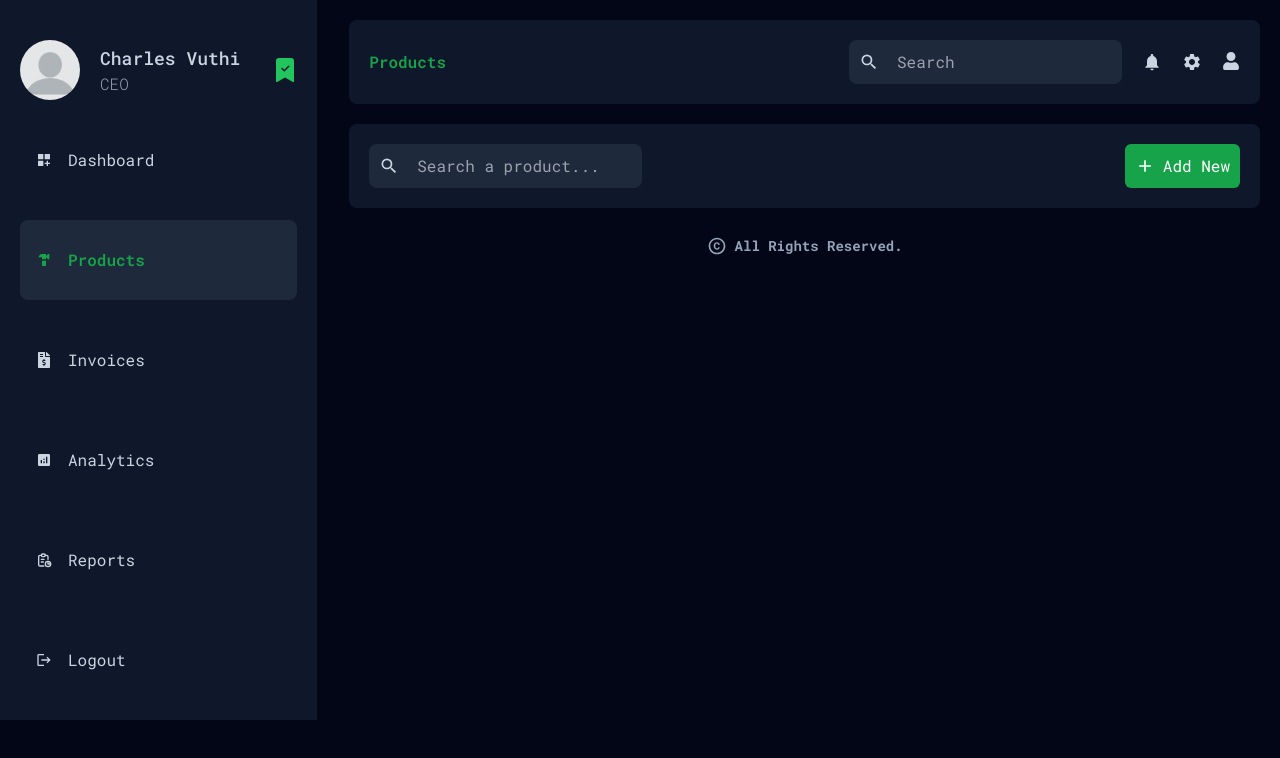
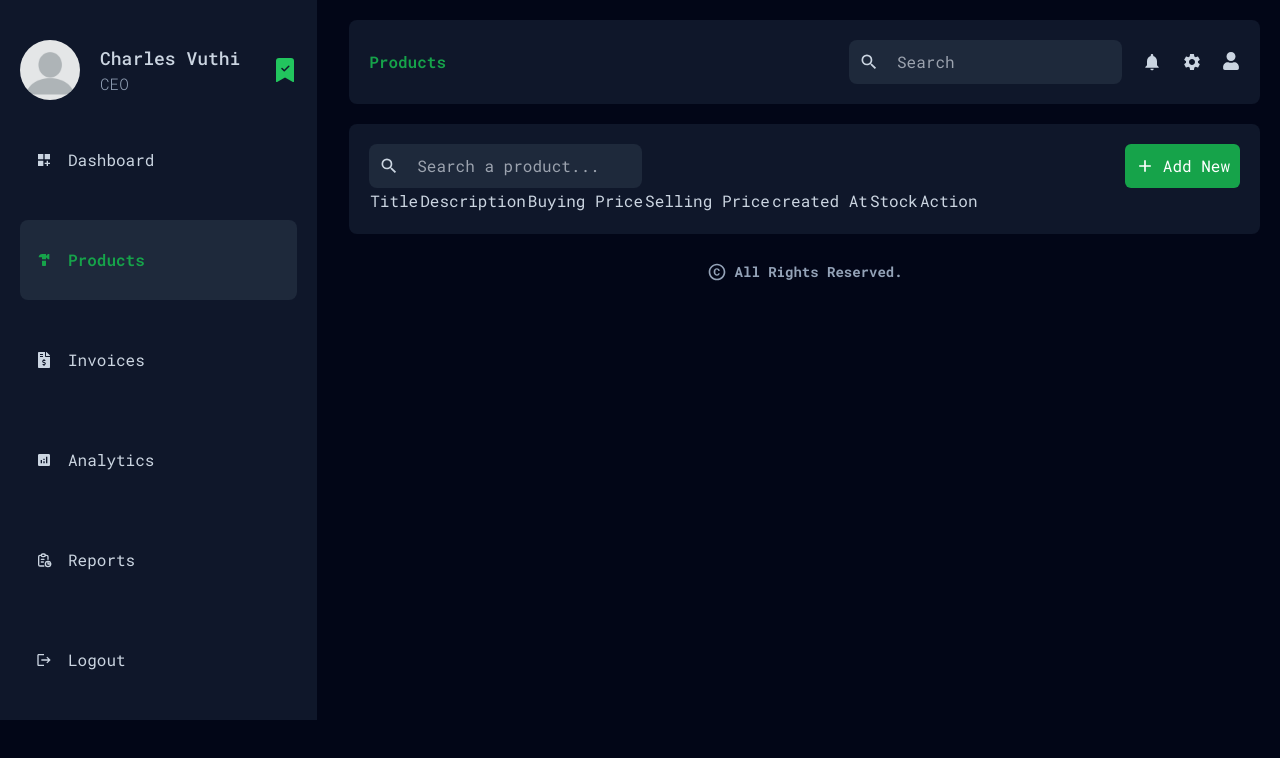
Before and after one commit to esthercate/Hardware-store-management, a Next.js app: page /dashboard/products in a window 1280 px wide. Shown: the top 758 px of the page. Built offline with nearby package versions, Linux system fonts and the light colour scheme.

Commit message:
Table header

```diff
--- a/app/dashboard/products/page.jsx
+++ b/app/dashboard/products/page.jsx
@@ -15,6 +15,17 @@ const ProductsPage = () => {
           </button>
         </Link>
       </div>
+      <table>
+        <thead>
+          <td>Title</td>
+          <td>Description</td>
+          <td>Buying Price</td>
+          <td>Selling Price</td>
+          <td>created At</td>
+          <td>Stock</td>
+          <td>Action</td>
+        </thead>
+      </table>
     </div>
   )
 }
```
